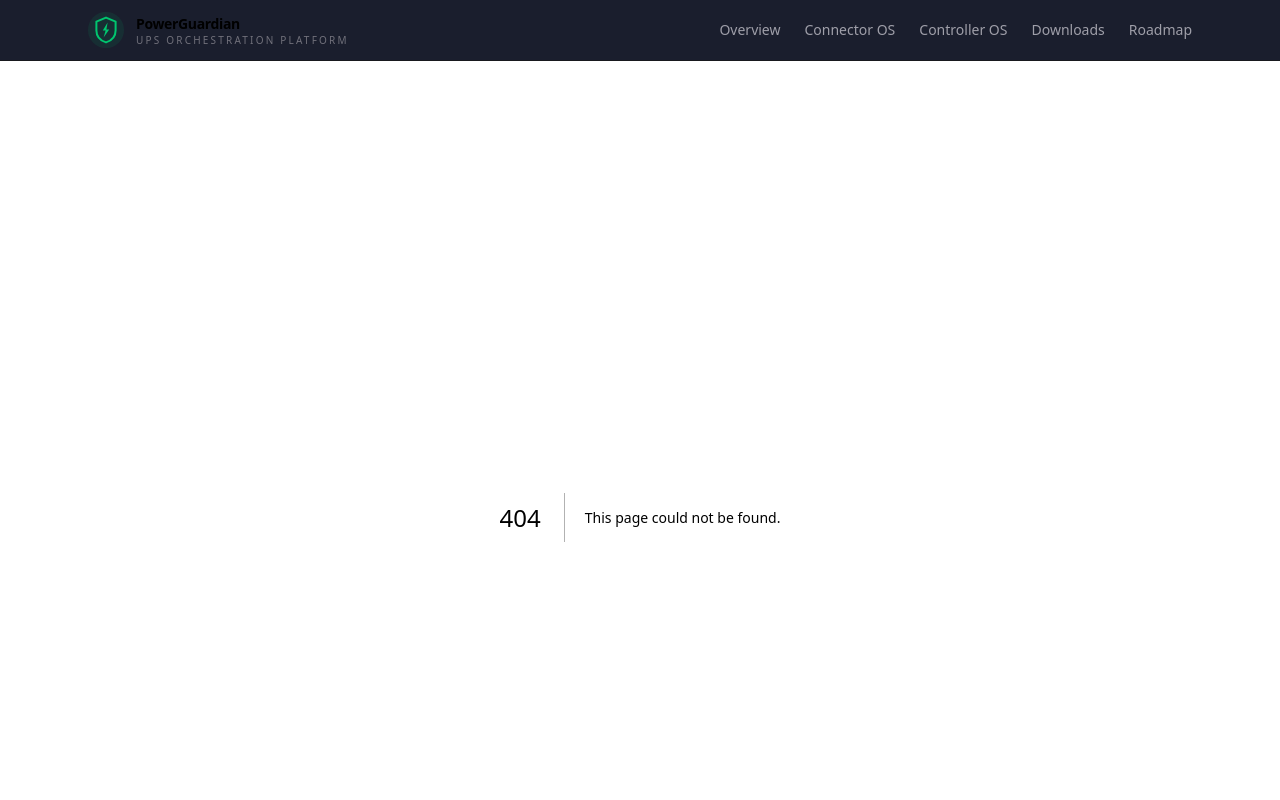
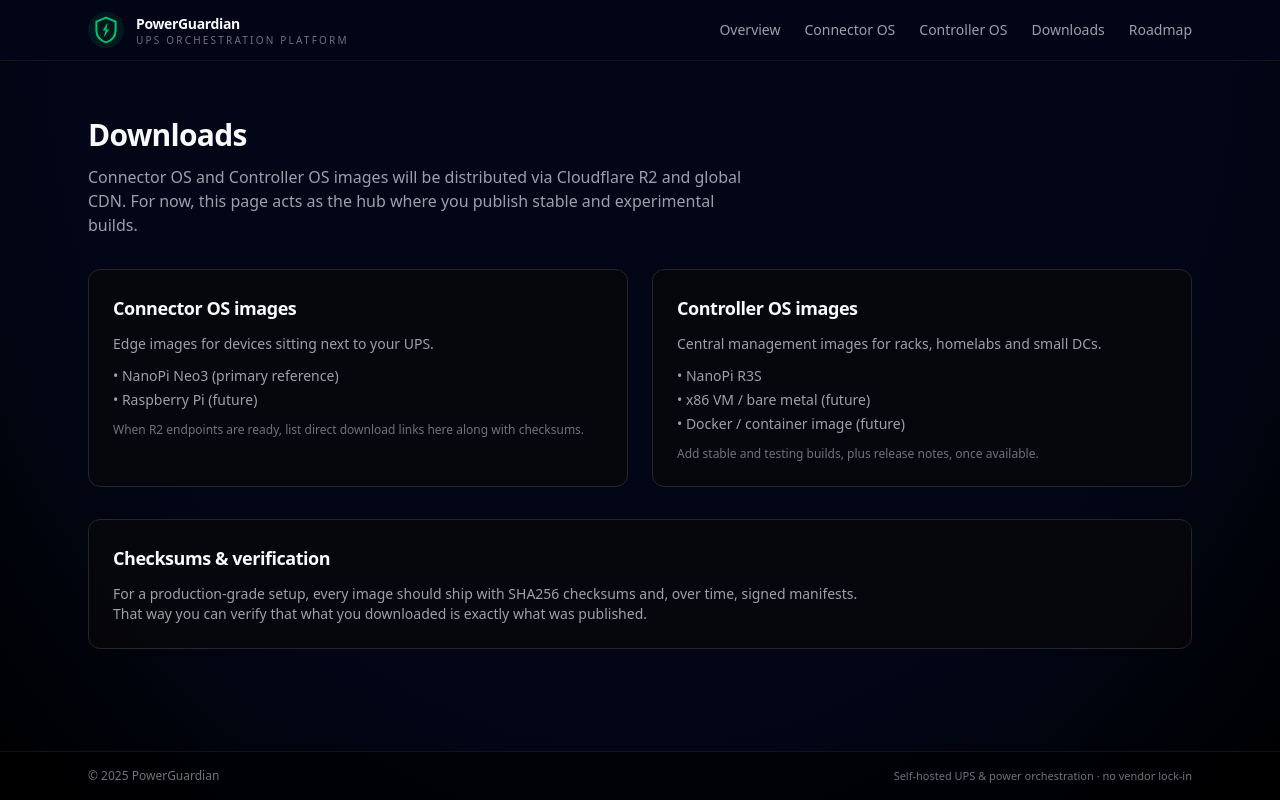
Before and after one commit to powerguardianOS/site, a Next.js app: page /downloads in a window 1280 px wide. Before the commit this address had no page. Shown: the top 800 px of the page. Built offline with nearby package versions, Linux system fonts and the light colour scheme.

Commit message:
Create page.tsx

```diff
--- /dev/null
+++ b/app/downloads/page.tsx
@@ -0,0 +1,60 @@
+// app/downloads/page.tsx
+export default function DownloadsPage() {
+  return (
+    <div className="space-y-8">
+      <section className="space-y-3">
+        <h1 className="text-3xl font-semibold tracking-tight">Downloads</h1>
+        <p className="text-sm md:text-base text-zinc-400 max-w-2xl">
+          Connector OS and Controller OS images will be distributed via
+          Cloudflare R2 and global CDN. For now, this page acts as the hub
+          where you publish stable and experimental builds.
+        </p>
+      </section>
+
+      <section className="grid gap-6 md:grid-cols-2">
+        <div className="rounded-xl border border-zinc-800 bg-zinc-950/70 p-6 space-y-3">
+          <h2 className="text-lg font-semibold tracking-tight">
+            Connector OS images
+          </h2>
+          <p className="text-sm text-zinc-400">
+            Edge images for devices sitting next to your UPS.
+          </p>
+          <ul className="space-y-1 text-sm text-zinc-400">
+            <li>• NanoPi Neo3 (primary reference)</li>
+            <li>• Raspberry Pi (future)</li>
+          </ul>
+          <div className="mt-3 text-xs text-zinc-500">
+            When R2 endpoints are ready, list direct download links here along
+            with checksums.
+          </div>
+        </div>
+
+        <div className="rounded-xl border border-zinc-800 bg-zinc-950/70 p-6 space-y-3">
+          <h2 className="text-lg font-semibold tracking-tight">
+            Controller OS images
+          </h2>
+          <p className="text-sm text-zinc-400">
+            Central management images for racks, homelabs and small DCs.
+          </p>
+          <ul className="space-y-1 text-sm text-zinc-400">
+            <li>• NanoPi R3S</li>
+            <li>• x86 VM / bare metal (future)</li>
+            <li>• Docker / container image (future)</li>
+          </ul>
+          <div className="mt-3 text-xs text-zinc-500">
+            Add stable and testing builds, plus release notes, once available.
+          </div>
+        </div>
+      </section>
+
+      <section className="rounded-xl border border-zinc-800 bg-zinc-950/70 p-6 space-y-3">
+        <h2 className="text-lg font-semibold tracking-tight">Checksums &amp; verification</h2>
+        <p className="text-sm text-zinc-400 max-w-3xl">
+          For a production-grade setup, every image should ship with SHA256
+          checksums and, over time, signed manifests. That way you can verify
+          that what you downloaded is exactly what was published.
+        </p>
+      </section>
+    </div>
+  );
+}
```
